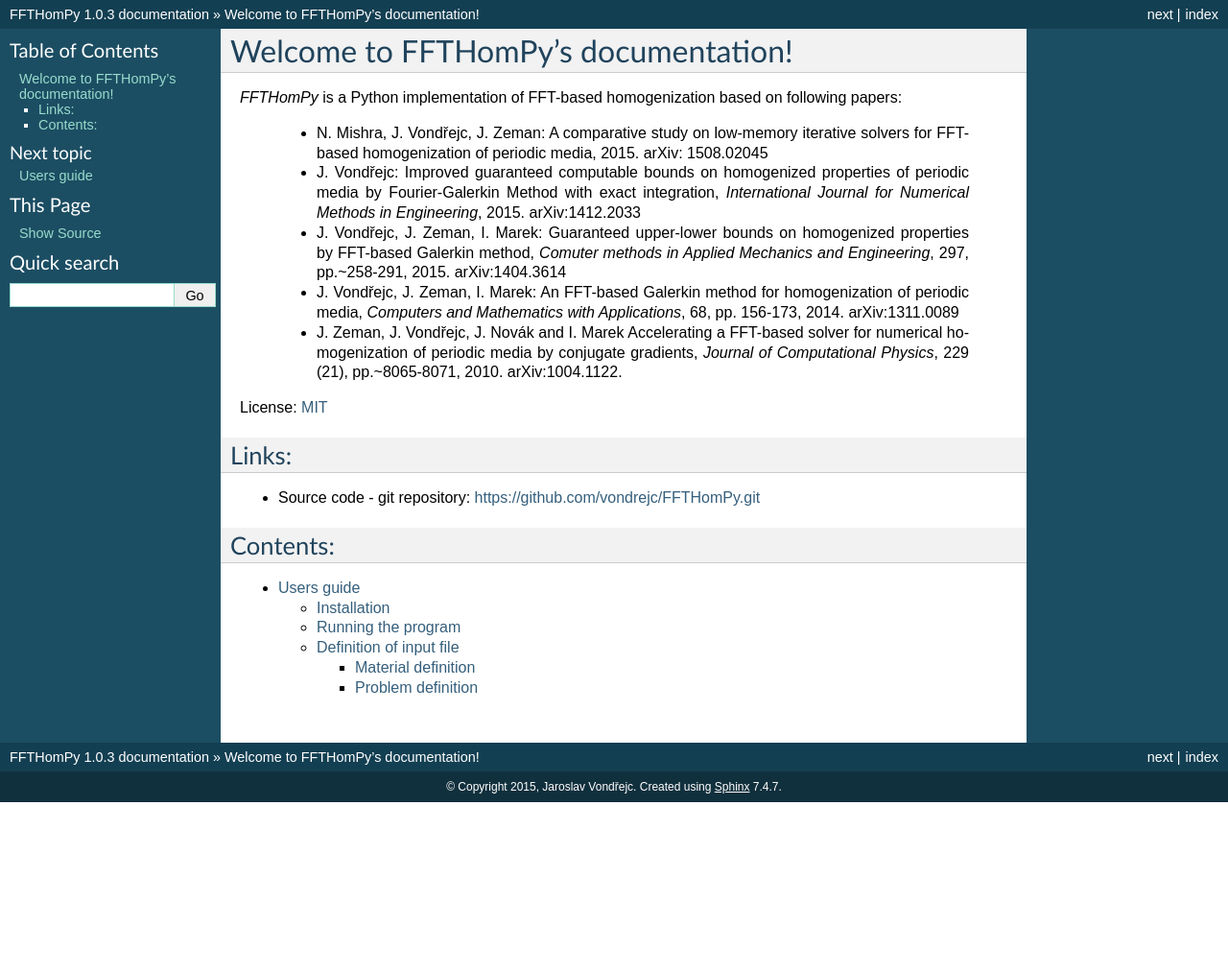
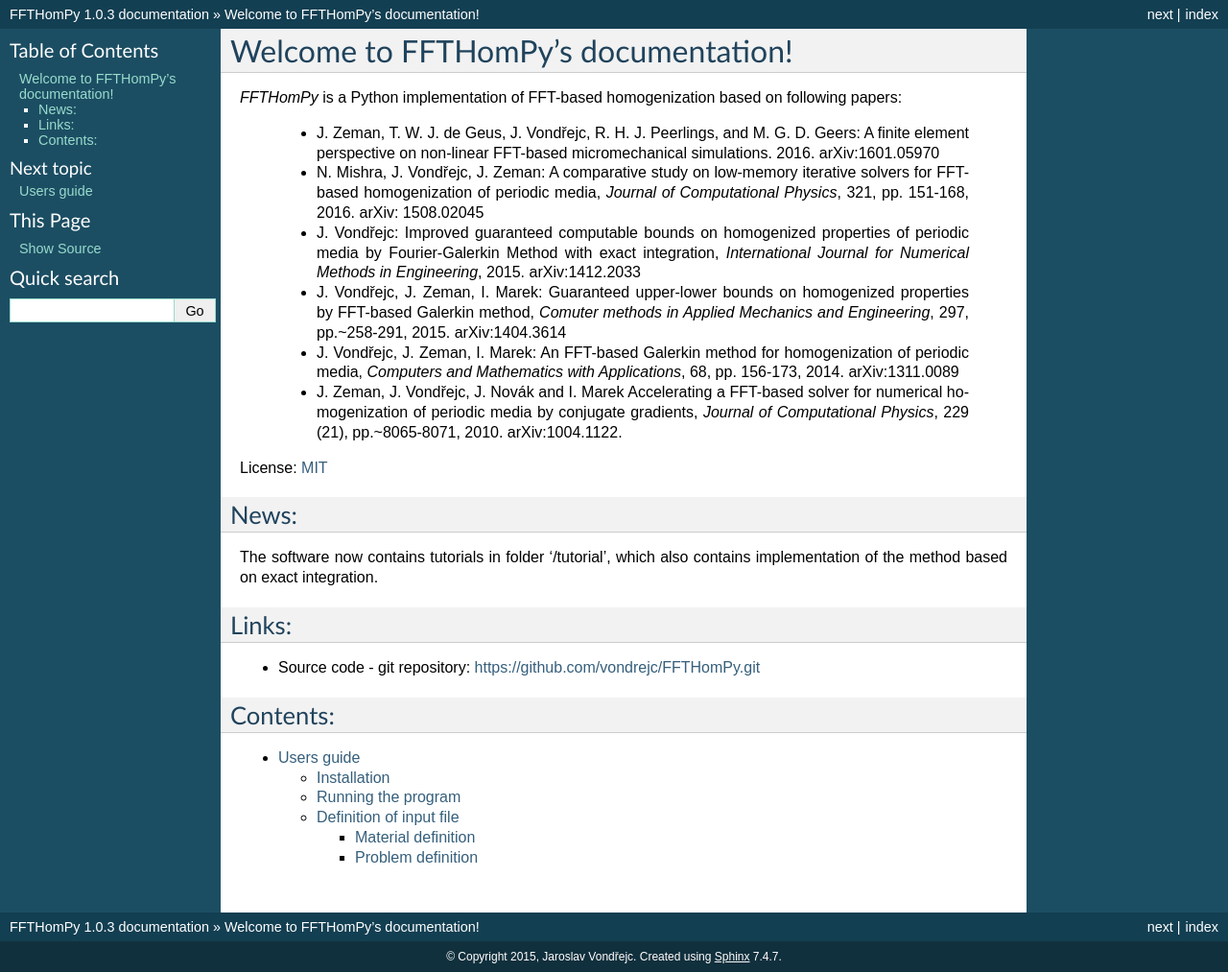
Before and after one commit to vondrejc/FFTHomPy, a Sphinx documentation site: the page built from doc/index.rst, in a window 1280 px wide. Shown: the whole page at 96% size. Built offline with Sphinx 7.4.7, drawn with Linux system fonts in a browser that asks for light colours; formulas are drawn with MathJax 3; before the commit the page ends 900 px from its top, so only the background shows below that.

Commit message:
updated documentation

```diff
--- a/doc/index.rst
+++ b/doc/index.rst
@@ -8,7 +8,9 @@
 
 *FFTHomPy* is a Python implementation of FFT-based homogenization based on following papers:
 
-    * \N. Mishra, J. Vondřejc, J. Zeman: A comparative study on low-memory iterative solvers for FFT-based homogenization of periodic media, 2015. arXiv: 1508.02045
+    * \J. Zeman, T. W. J. de Geus, J. Vondřejc, R. H. J. Peerlings, and M. G. D. Geers: A finite element perspective on non-linear FFT-based micromechanical simulations. 2016. arXiv:1601.05970
+
+    * \N. Mishra, J. Vondřejc, J. Zeman: A comparative study on low-memory iterative solvers for FFT-based homogenization of periodic media, *Journal of Computational Physics*, 321, pp. 151-168, 2016. arXiv: 1508.02045
 
     * \J. Vondřejc: Improved guaranteed computable bounds on homogenized properties of periodic media by Fourier-Galerkin Method with exact integration, *International Journal for Numerical Methods in Engineering*, 2015. arXiv:1412.2033
 
@@ -19,6 +21,10 @@
     * \J. Zeman, J. Vondřejc, J. Novák and I. Marek Accelerating a FFT-based solver for numerical homogenization of periodic media by conjugate gradients, *Journal of Computational Physics*, 229 (21), pp.~8065-8071, 2010. arXiv:1004.1122.
 
 License: `MIT <http://opensource.org/licenses/MIT>`_
+
+News:
+-----
+The software now contains tutorials in folder '/tutorial', which also contains implementation of the method based on exact integration.
 
 Links:
 ------
--- a/doc/users_guide.rst
+++ b/doc/users_guide.rst
@@ -8,7 +8,9 @@
 
     git clone https://github.com/vondrejc/FFTHomPy.git
 
-However, the software requires numerical libraries:
+The code is implemented in `python <http://www.python.org/>`_ and supports versions 2 and 3.
+
+The software also requires the following numerical libraries:
     * `numpy <http://www.numpy.org/>`_
     * `scipy <http://www.scipy.org/>`_
 
```
